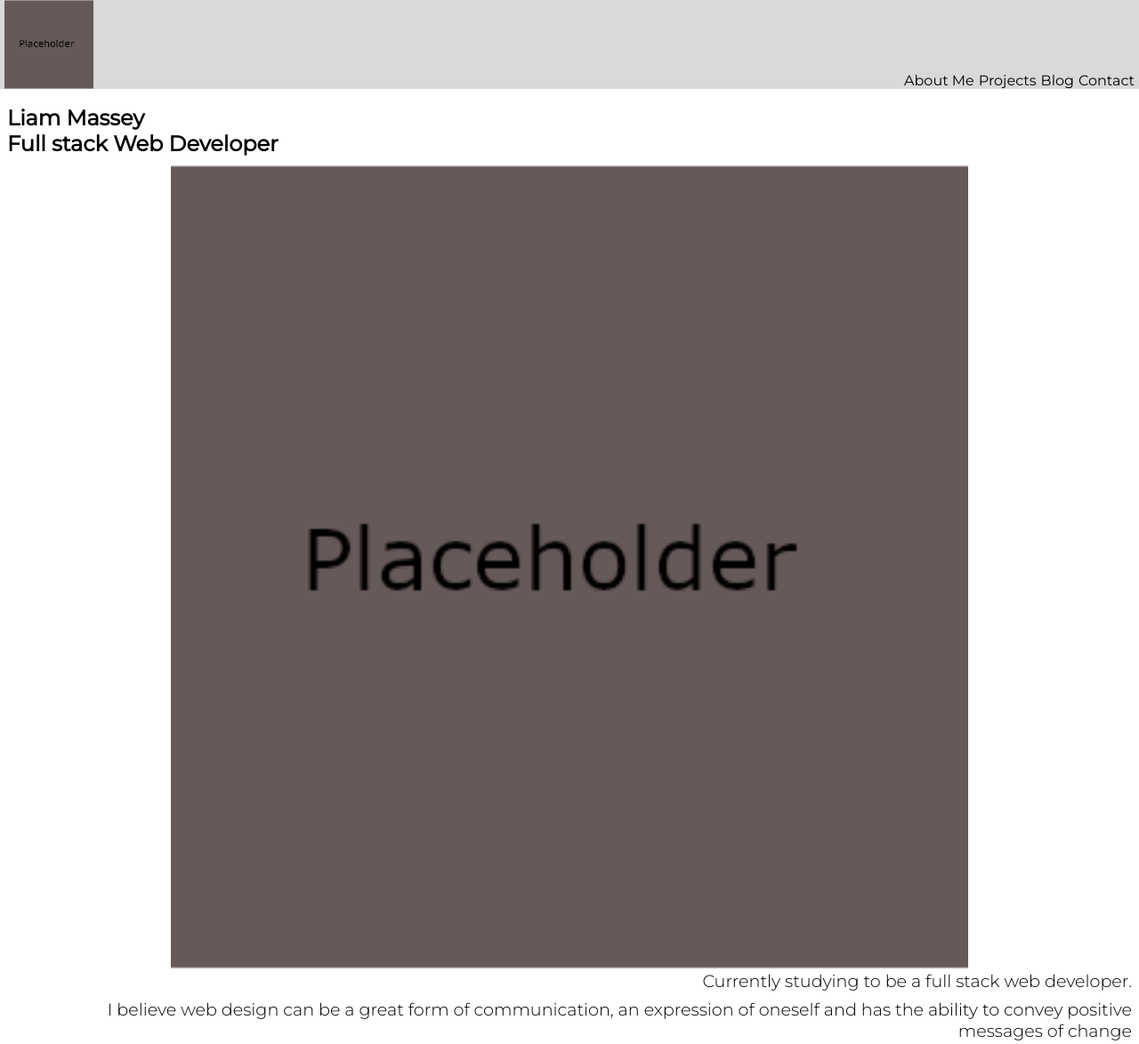
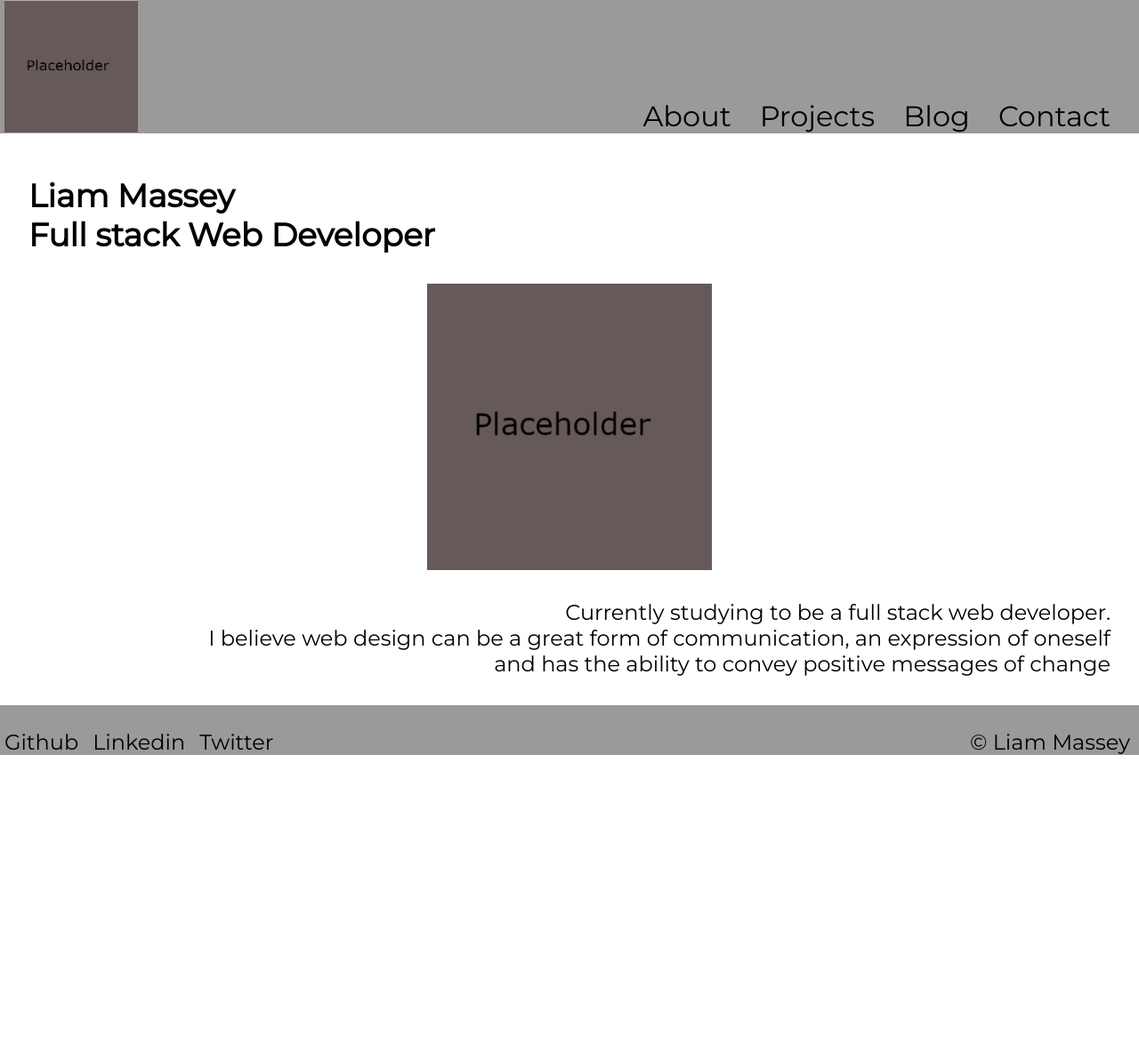
Before and after one commit to Liam-M-Dev/t1a2-portfolio-website, a plain HTML site: page src/index.html in a window 1280 px wide. Shown: the top 1174 px of the page at 89% size. After the commit the page ends 849 px from the top, so only its background shows below. Drawn offline with Linux system fonts and the light colour scheme.

Commit message:
Styled front page for responsive layout

```diff
--- a/src/index.html
+++ b/src/index.html
@@ -19,7 +19,7 @@
     <nav class="nav">
 
       <ul class="nav-bar">
-        <a href="./pages/about-me.html"><li>About Me</li></a>
+        <a href="./pages/about-me.html"><li>About</li></a>
         <a href="./pages/projects.html"><li>Projects</li></a>
         <a href="./pages/blog.html"><li>Blog</li></a>
         <a href="./pages/contact.html"><li>Contact</li></a>
@@ -39,7 +39,8 @@
     <section class="mission-statement">
       <p>Currently studying to be a full stack web developer.</p>
       <p>I believe web design can be a great form of communication,
-        an expression of oneself and has the ability to convey positive messages of change</p>
+        an expression of oneself</p>
+      <p>and has the ability to convey positive messages of change</p>
     </section>
   </main>
 
--- a/src/stylesheets/components/_footer.scss
+++ b/src/stylesheets/components/_footer.scss
@@ -10,6 +10,12 @@
   align-items: flex-end;
   background-color: $primary-color;
   height: 50px;
+  p {
+    margin-right: 10px;
+    font-family: 'Montserrat', sans-serif;
+  }
+}
+
 .socials {
   ul {
     @include flex-row;
@@ -23,8 +29,28 @@
    }
   }
 }
+
+
+// Media queries for device compatibility
+
+@media screen and (min-width: 500px) {
+  .footer {
+    height: 56px;
     p {
-    margin-right: 10px;
-    font-family: 'Montserrat', sans-serif;
+      font-size: 1.5em;
     }
   }
+
+  .socials {
+    ul{
+      a{
+        margin-right: 16px;
+      }
+    }
+    li {
+      font-size: 1.5em;
+    }
+
+  }
+
+}
--- a/src/stylesheets/components/_header.scss
+++ b/src/stylesheets/components/_header.scss
@@ -37,3 +37,41 @@
     }
   }
 }
+
+
+@media screen and (min-width: 500px) {
+
+  .header{
+    height: 150px;
+    .header-logo{
+      img{
+        width: 150px;
+        height: 150px;
+      }
+    }
+  }
+
+  .nav {
+    ul{
+      a{
+        li{
+          margin-right: 16px;
+          font-size: 1.6em;
+        }
+      }
+    }
+  }
+}
+
+@media screen and (min-width: 1000px) {
+  .nav {
+    ul{
+      a{
+        li{
+          margin-right: 32px;
+          font-size: 2em;
+        }
+      }
+    }
+  }
+}
--- a/src/stylesheets/defaults/_colors.scss
+++ b/src/stylesheets/defaults/_colors.scss
@@ -1 +1 @@
-$primary-color: #D9D9D9;
+$primary-color: #9a9a9a;
--- a/src/stylesheets/defaults/_layout.scss
+++ b/src/stylesheets/defaults/_layout.scss
@@ -1,3 +1,5 @@
+// Layout components
+
 @mixin flex-row {
   display: flex;
   flex-flow: row nowrap;
--- a/src/stylesheets/defaults/_text.scss
+++ b/src/stylesheets/defaults/_text.scss
@@ -1,3 +1,5 @@
+// Text content components
+
 @mixin headings {
   font-size: 1em;
   font-weight: 400;
@@ -11,5 +13,5 @@
 
 @mixin paragraph {
   font-family: 'Montserrat', sans-serif;
-  font-weight: 300;
+  font-weight: 400;
 }
--- a/src/stylesheets/pages/landing.scss
+++ b/src/stylesheets/pages/landing.scss
@@ -7,7 +7,8 @@ main {
   justify-content: space-between;
   .heading {
     @include headings;
-    margin: 8px;
+    font-size: 1em;
+    margin: 16px;
     padding-top: 10px;
   }
   img {
@@ -15,10 +16,45 @@ main {
     height: auto;
     margin: 0 auto;
   }
-  p {
-    @include paragraph;
-    margin: 0 8px 8px 32px;
-    text-align: right;
-    font-size: 1.2em;
+  .mission-statement {
+    margin: 16px;
+    p{
+      @include paragraph;
+      text-align: right;
+      font-size: 1em;
+    }
   }
 }
+
+@media screen and (min-width: 500px) {
+  main {
+    .heading {
+      font-size: 1.5em;
+      padding-top: 16px;
+      margin: 24px;
+    }
+    img {
+      width: 50%;
+    }
+    .mission-statement {
+      margin: 16px;
+      p {
+        font-size: 1.5em;
+      }
+    }
+  }
+}
+
+@media screen and (min-width: 1000px){
+  main {
+    .heading {
+      margin: 32px;
+    }
+    img {
+      width: 25%;
+    }
+    .mission-statement {
+      margin: 32px;
+    }
+  }
+}
```
Also changed, not shown: src/stylesheets/main.css, src/stylesheets/pages/landing.css, 2 other files. Lines whose indentation alone changed are shown as unchanged.
